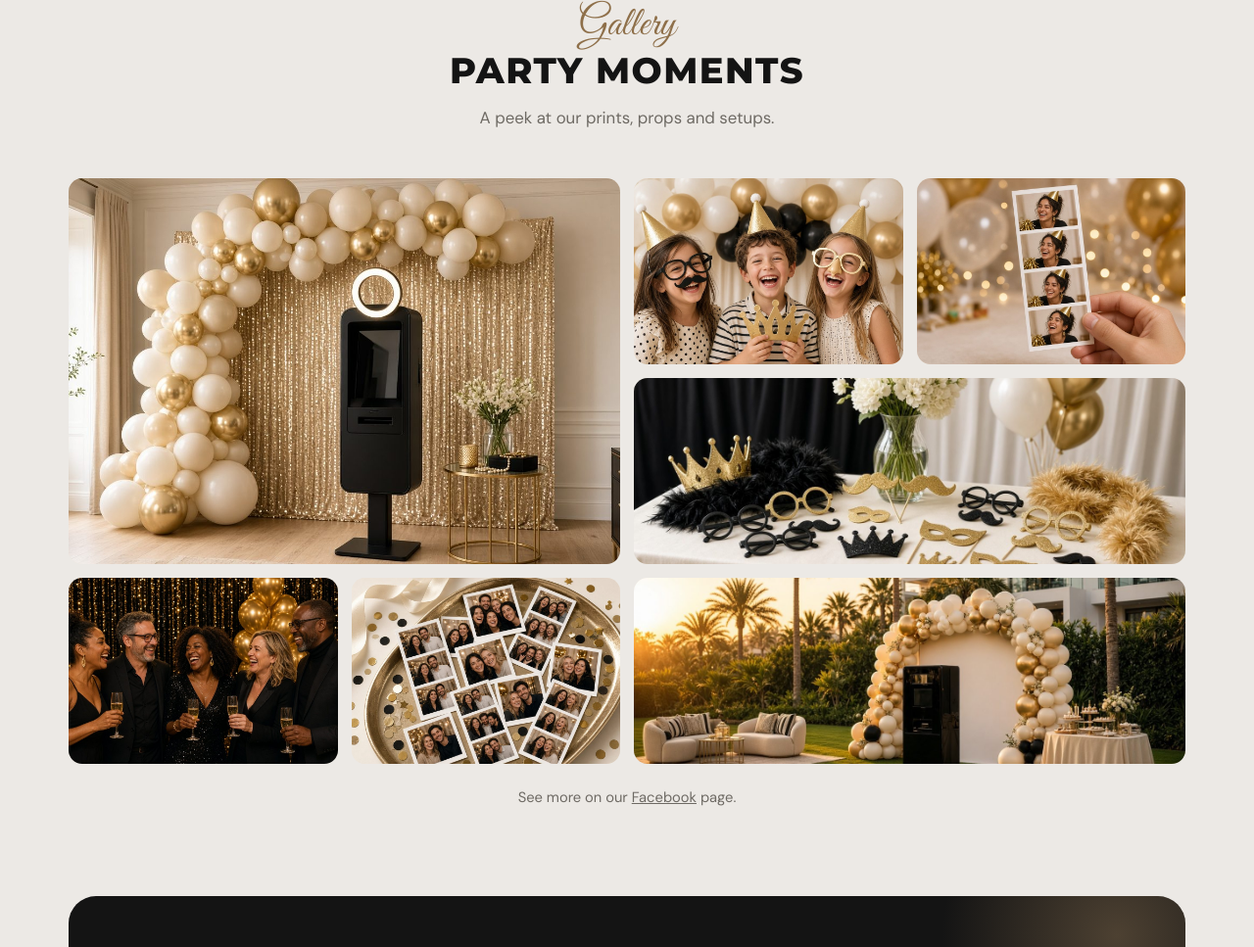
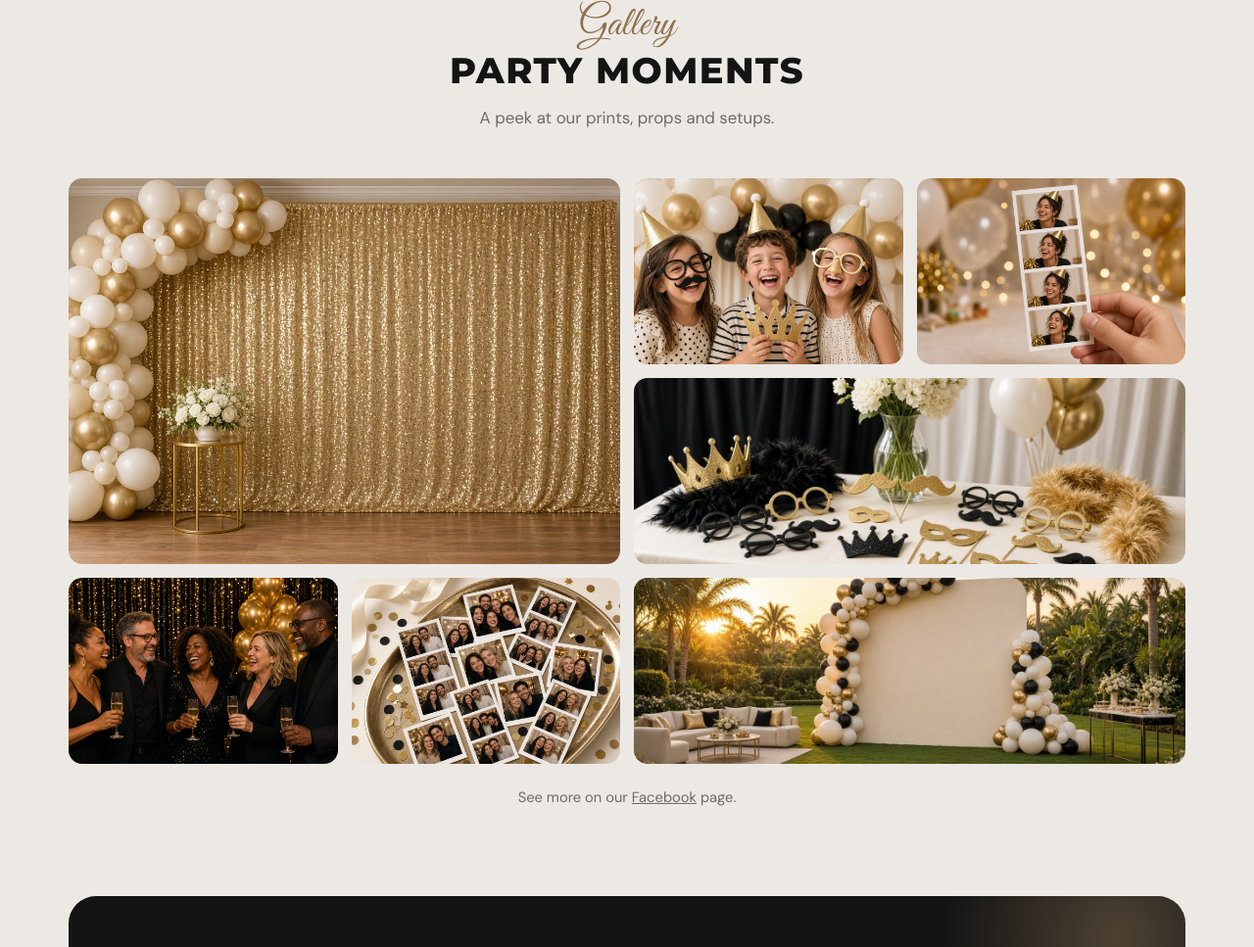
Before and after one commit to partyboothdxb/partyboothdxb.github.io, a plain HTML site: page index.html in a window 1280 px wide. Shown: the part 4583-5550 px from the top of the page at 98% size. Drawn offline with Linux system fonts and the light colour scheme.

Commit message:
Gallery: remove photobooth machine from two images

```diff
--- a/index.html
+++ b/index.html
@@ -550,13 +550,13 @@
         <p>A peek at our prints, props and setups.</p>
       </div>
       <div class="gallery-grid">
-        <figure class="gi big"><img src="gallery/g1.jpg" alt="Elegant photobooth with a gold sequin backdrop and cream and gold balloon garland at a home birthday party" loading="lazy" decoding="async"></figure>
+        <figure class="gi big"><img src="gallery/g1b.jpg" alt="Gold sequin backdrop with a cream and gold balloon garland at a home birthday party" loading="lazy" decoding="async"></figure>
         <figure class="gi"><img src="gallery/g2.jpg" alt="Kids in party hats laughing with fun photobooth props" loading="lazy" decoding="async"></figure>
         <figure class="gi"><img src="gallery/g3.jpg" alt="Hand holding a printed photo strip at a birthday party" loading="lazy" decoding="async"></figure>
         <figure class="gi wide"><img src="gallery/g4.jpg" alt="Photobooth prop table with glasses, crowns, masks and balloons" loading="lazy" decoding="async"></figure>
         <figure class="gi"><img src="gallery/g5.jpg" alt="Adults celebrating a milestone birthday at an evening party with a booth backdrop and fairy lights" loading="lazy" decoding="async"></figure>
         <figure class="gi"><img src="gallery/g6.jpg" alt="Close-up of custom birthday photo prints on a gold tray" loading="lazy" decoding="async"></figure>
-        <figure class="gi wide"><img src="gallery/g7.jpg" alt="Villa garden party in Dubai with a photobooth and a cream and gold balloon arch" loading="lazy" decoding="async"></figure>
+        <figure class="gi wide"><img src="gallery/g7b.jpg" alt="Villa garden party in Dubai with a cream, black and gold balloon arch backdrop" loading="lazy" decoding="async"></figure>
       </div>
       <p class="gallery-note">See more on our <a class="js-fb" href="https://www.facebook.com/PartyBoothPhotographyServices/" target="_blank" rel="noopener">Facebook</a> page.</p>
     </div>
```
Also changed, not shown: gallery/g1.jpg (deleted), gallery/g1b.jpg (added), gallery/g7.jpg (deleted), gallery/g7b.jpg (added).
